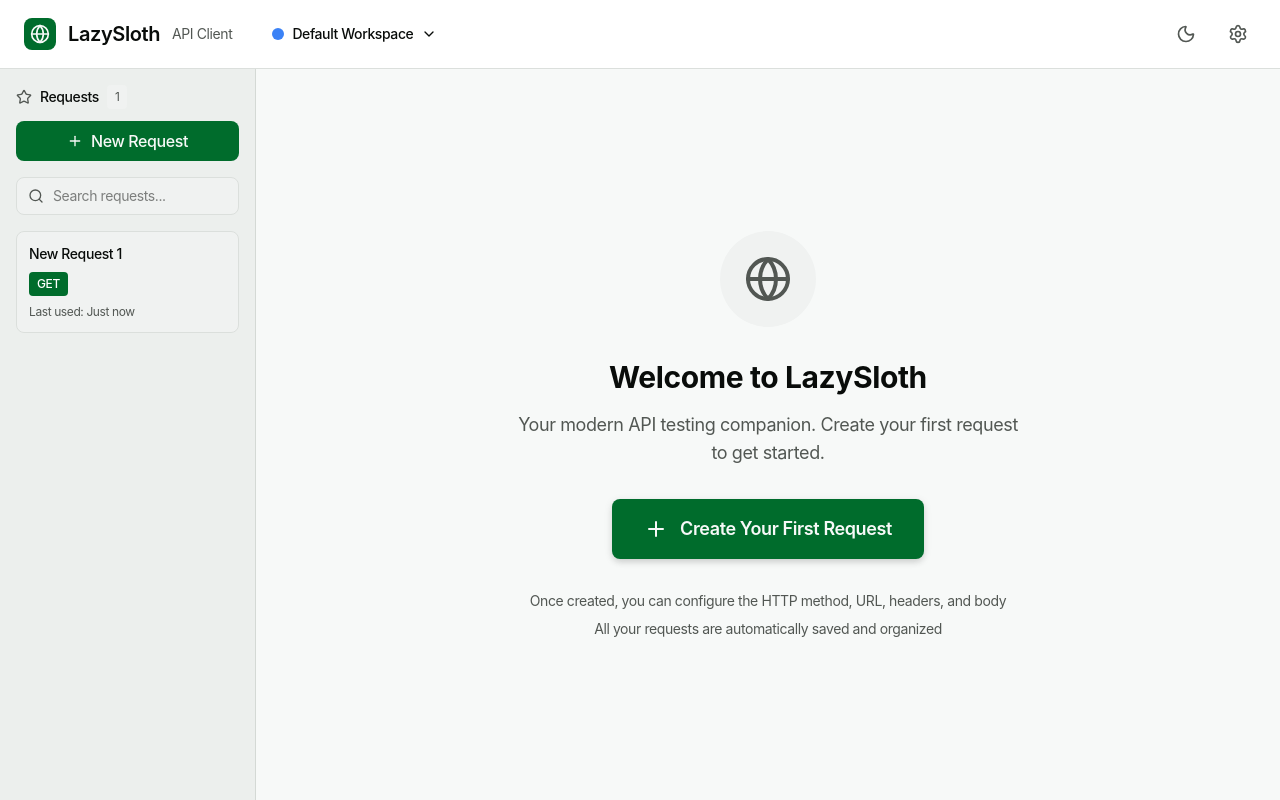
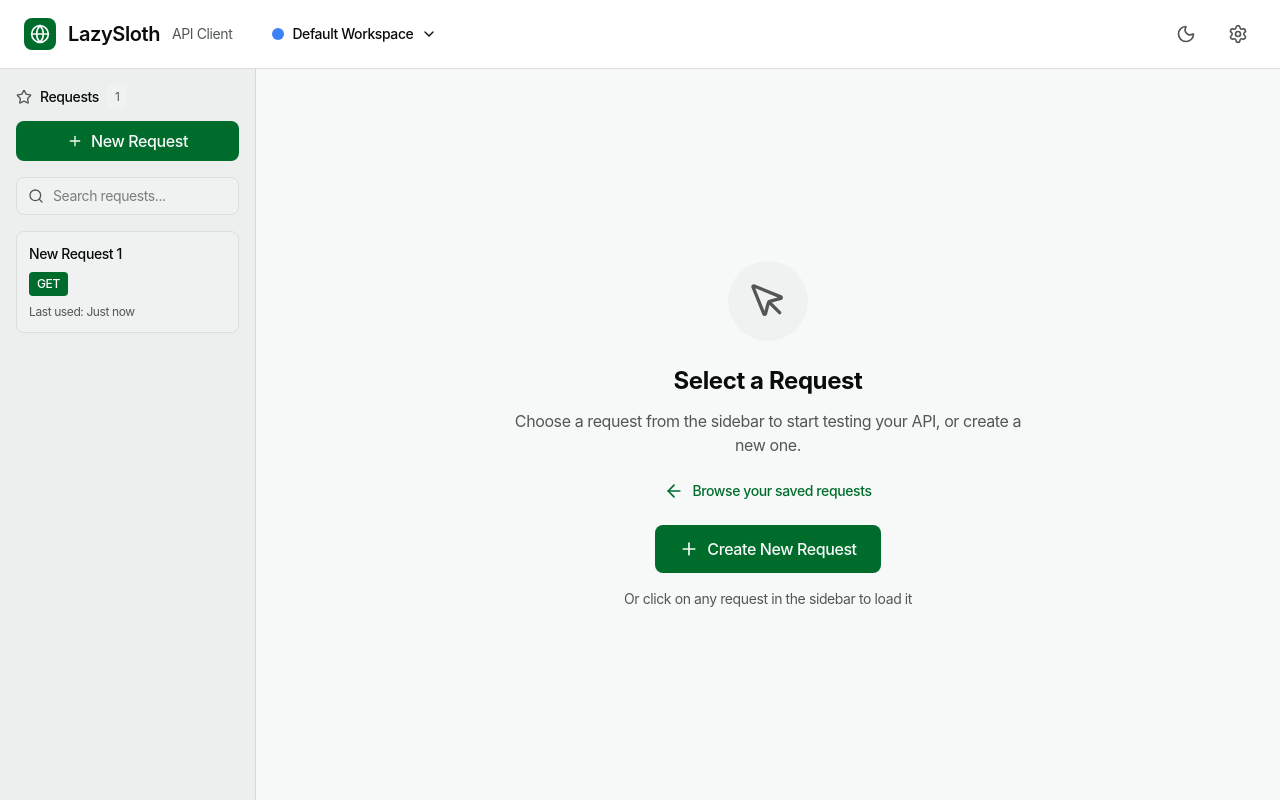
Before and after one commit to Dilgo-dev/lazysloth, a React (Vite) app: page / in a window 1280 px wide. Both pictures are taken after a click on the button "Create Your First Request". Built offline with nearby package versions, Linux system fonts and the light colour scheme.

Commit message:
feat: Add SelectRequestState component to enhance request selection and creation in the App. Integrated new component into AppContent for improved user experience when managing requests.

```diff
--- a/src/App.tsx
+++ b/src/App.tsx
@@ -6,6 +6,7 @@
 import { WorkspaceModal } from "./components/WorkspaceModal";
 import { SavedRequestsList } from "./components/SavedRequestsList";
 import { EmptyRequestState } from "./components/EmptyRequestState";
+import { SelectRequestState } from "./components/SelectRequestState";
 import { WorkspaceProvider, useWorkspace } from "./contexts/WorkspaceContext";
 import { invoke } from "@tauri-apps/api/core";
 import { WorkspaceRequest } from "./types/workspace";
@@ -248,6 +249,10 @@
                 isLoading={isLoading}
               />
             </>
+          ) : hasRequests ? (
+            <SelectRequestState
+              onCreateRequest={handleSelectRequest}
+            />
           ) : (
             <EmptyRequestState
               onCreateRequest={handleSelectRequest}
--- /dev/null
+++ b/src/components/SelectRequestState.tsx
@@ -0,0 +1,100 @@
+import { MousePointer, Plus, ArrowLeft } from "lucide-react";
+import { useWorkspace } from "../contexts/WorkspaceContext";
+import { WorkspaceRequest } from "../types/workspace";
+
+interface SelectRequestStateProps {
+  onCreateRequest: (request: WorkspaceRequest) => void;
+}
+
+export function SelectRequestState({ onCreateRequest }: SelectRequestStateProps) {
+  const { currentWorkspace, saveRequest } = useWorkspace();
+
+  const handleCreateNewRequest = async () => {
+    try {
+      // Créer une requête vide avec un nom par défaut
+      const requestCount = currentWorkspace?.requests.length || 0;
+      const defaultName = `New Request ${requestCount + 1}`;
+
+      const requestId = await saveRequest({
+        name: defaultName,
+        method: "GET",
+        url: "",
+        headers: "",
+        body: "",
+      });
+
+      // Récupérer la requête créée et la sélectionner
+      const newRequest = currentWorkspace?.requests.find(r => r.id === requestId);
+      if (newRequest) {
+        onCreateRequest(newRequest);
+      }
+    } catch (error) {
+      console.error("Failed to create new request:", error);
+    }
+  };
+
+  return (
+    <div className="flex-1 flex items-center justify-center">
+      <div className="text-center max-w-lg">
+        <div
+          className="w-20 h-20 mx-auto mb-6 rounded-full flex items-center justify-center"
+          style={{ backgroundColor: "var(--muted)" }}
+        >
+          <MousePointer
+            className="w-10 h-10"
+            style={{ color: "var(--muted-foreground)" }}
+          />
+        </div>
+
+        <h2
+          className="text-2xl font-bold mb-3"
+          style={{ color: "var(--foreground)" }}
+        >
+          Select a Request
+        </h2>
+
+        <p
+          className="text-base mb-6"
+          style={{ color: "var(--muted-foreground)" }}
+        >
+          Choose a request from the sidebar to start testing your API, or create a new one.
+        </p>
+
+        {/* Indication visuelle vers la sidebar */}
+        <div className="flex items-center justify-center space-x-2 mb-6">
+          <ArrowLeft
+            className="w-5 h-5"
+            style={{ color: "var(--primary)" }}
+          />
+          <span
+            className="text-sm font-medium"
+            style={{ color: "var(--primary)" }}
+          >
+            Browse your saved requests
+          </span>
+        </div>
+
+        <div className="space-y-4">
+          <button
+            onClick={handleCreateNewRequest}
+            className="inline-flex items-center justify-center space-x-2 px-6 py-3 rounded-lg font-medium transition-all duration-200 hover:scale-105 active:scale-95"
+            style={{
+              backgroundColor: "var(--primary)",
+              color: "var(--primary-foreground)"
+            }}
+          >
+            <Plus className="w-5 h-5" />
+            <span>Create New Request</span>
+          </button>
+
+          <p
+            className="text-sm"
+            style={{ color: "var(--muted-foreground)" }}
+          >
+            Or click on any request in the sidebar to load it
+          </p>
+        </div>
+      </div>
+    </div>
+  );
+}
```
